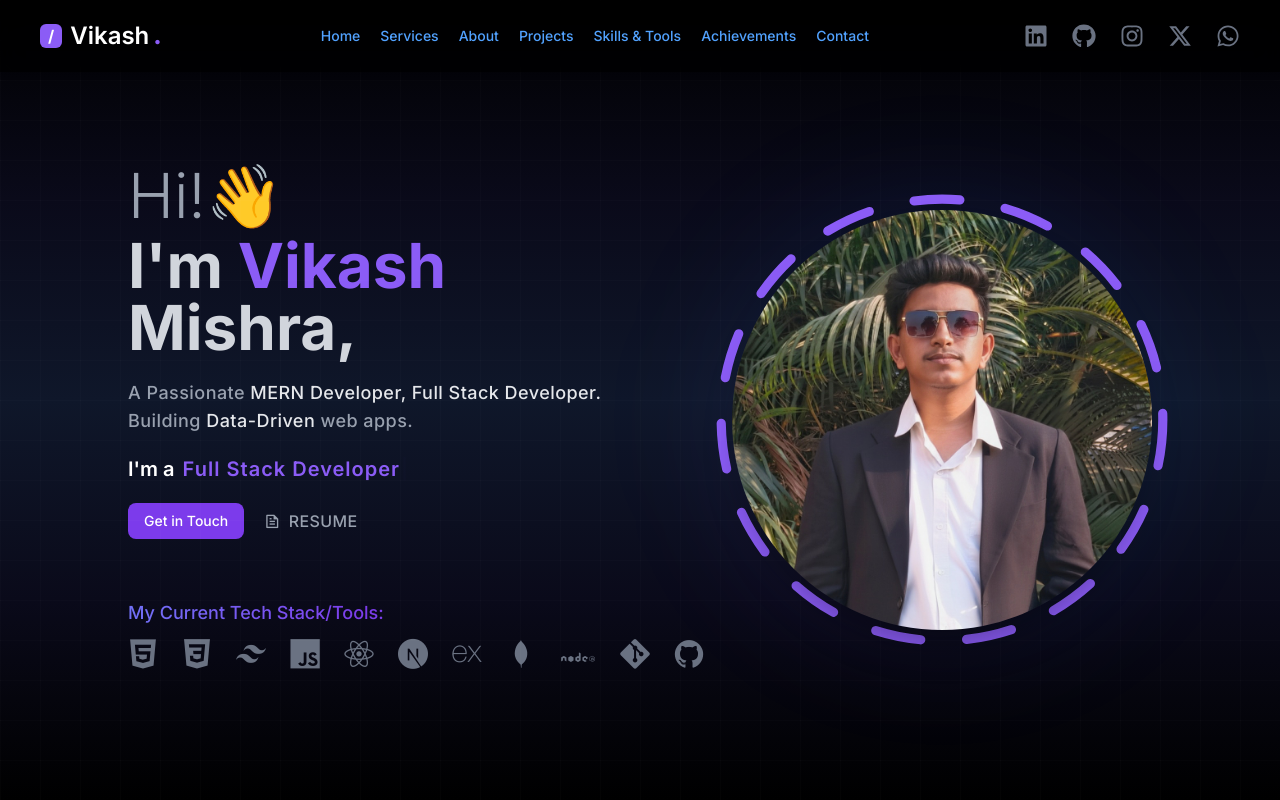
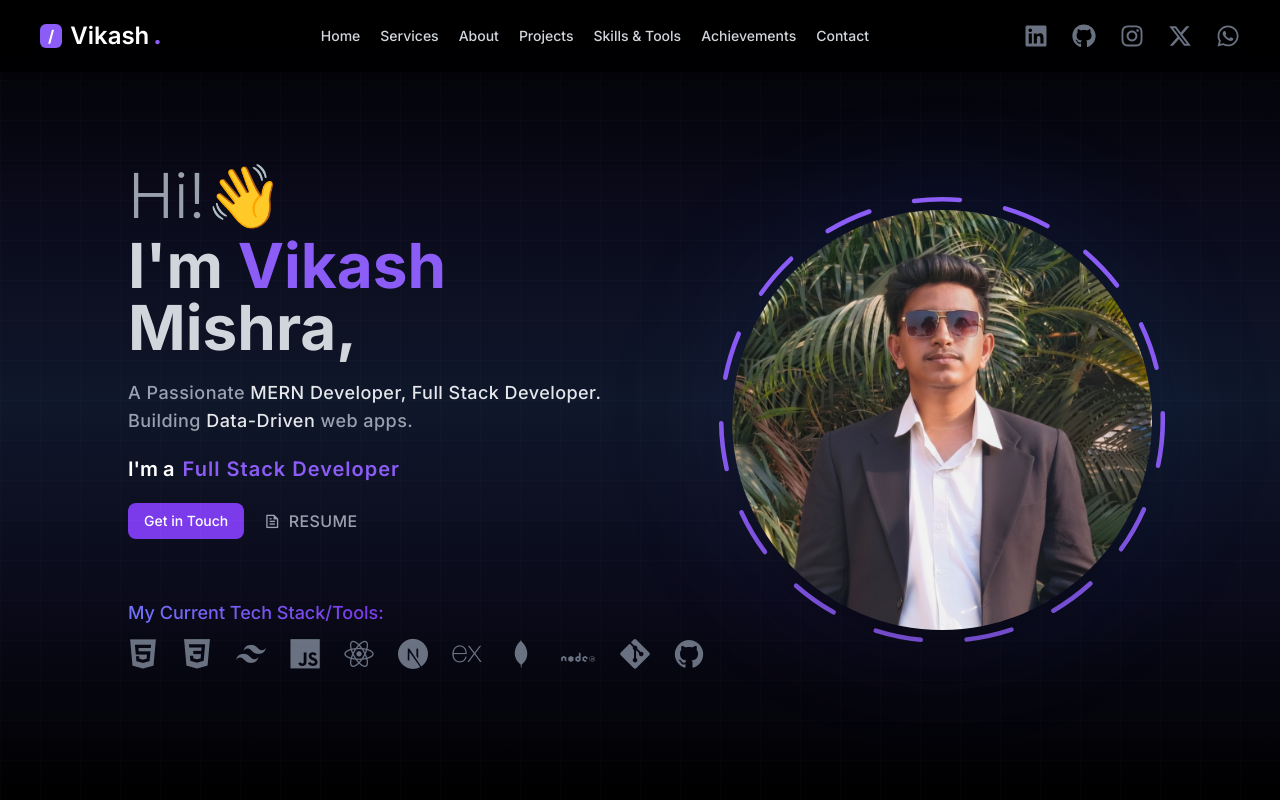
Before and after one commit to Vikash-Mishra06/portfolio-1, a Next.js app: page / in a window 1280 px wide. Shown: the top 800 px of the page. Built offline with nearby package versions, Linux system fonts and the light colour scheme.

Commit message:
69th commit

```diff
--- a/app/globals.css
+++ b/app/globals.css
@@ -5,7 +5,11 @@ body {
   height: 100%;
 }
 
-
+#hero {
+  height: 100dvh; /* modern fix */
+  height: 100vh;  /* fallback */
+  min-height: -webkit-fill-available; /* for Safari iOS */
+}
 
 #hero {
   background: linear-gradient(to bottom,
--- a/components/Home/Hero/Hero.tsx
+++ b/components/Home/Hero/Hero.tsx
@@ -10,7 +10,7 @@ const Hero = () => {
   return (
     <div
       id="hero"
-      className="relative min-h-[100dvh] flex items-center justify-center text-white"
+      className="relative h-screen min-h-[100dvh] flex items-center justify-center text-white"
     >
       {/* Main container with responsive width */}
       <div className="w-full px-5 md:pt-5 lg:pt-10 md:w-[90%] lg:w-[90%] xl:w-4/5 md:mx-auto md:px-0 grid grid-cols-1 md:grid-cols-2 items-center max-w-[77rem]">
@@ -152,7 +152,7 @@ const Hero = () => {
                 r="48"
                 fill="none"
                 stroke="#8B5CF6"
-                strokeWidth="2"
+                strokeWidth="1"
                 strokeDasharray="10 10"
                 strokeLinecap="round"
               />
--- a/components/Home/Home.tsx
+++ b/components/Home/Home.tsx
@@ -10,7 +10,6 @@ import Footer from './Footer/Footer'
 import TechStackAnimation from '../TechStackAnimation'
 import Questions from './Questions/Questions'
 import Achievements from './Achievements/Achievements'
-import Testimonials from '../Testmonials'
 
 const Home = () => {
   return (
@@ -24,7 +23,6 @@ const Home = () => {
       <Achievements />
       <Questions />
       <Contact />
-      <Testimonials />
       <Footer />
     </div>
   )
--- a/components/Home/Navbar/Nav.tsx
+++ b/components/Home/Navbar/Nav.tsx
@@ -40,7 +40,7 @@ const Nav = ({ openNav }: Props) => {
           {/* logo */}
         </div>
         <div className="hidden lg:flex items-center justify-center w-full">
-        <ul className="flex space-x-5 lg:text-sm text-blue-400 font-medium">
+        <ul className="flex space-x-5 lg:text-sm text-gray-300 font-medium">
           <li><a className="hover:text-[#7C3AED]" href="#hero">Home</a></li>
           <li><a className="hover:text-[#7C3AED]" href="#services">Services</a></li>
           <li><a className="hover:text-[#7C3AED]" href="#about">About</a></li>
```
